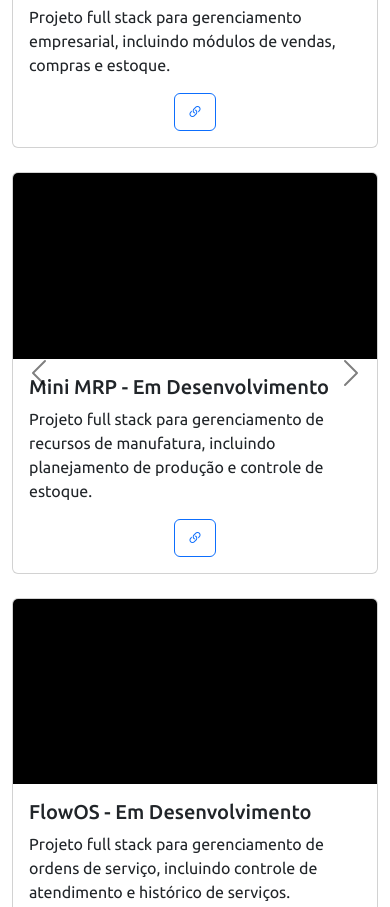
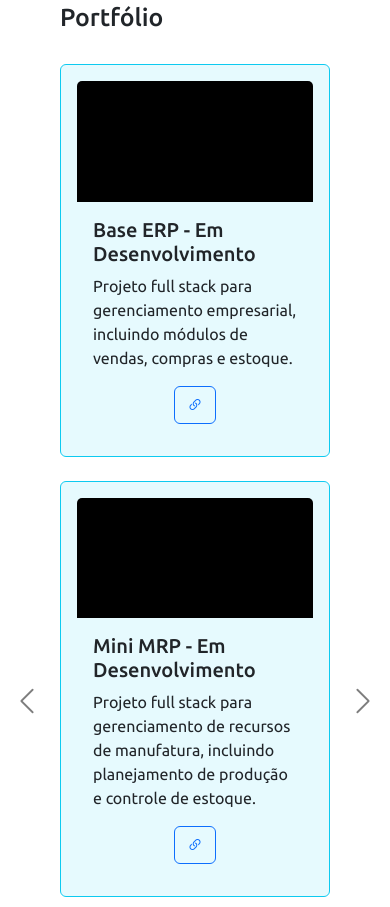
Before and after one commit to YuriMandina/Portfolio, a plain HTML site: page index.html in a window 390 px wide. Shown: the part 4908-5815 px from the top of the page. Drawn offline with nearby package versions, Linux system fonts and the light colour scheme.

Commit message:
Refactor styles and update portfolio carousel items for improved layout and responsiveness

```diff
--- a/assets/styles.css
+++ b/assets/styles.css
@@ -162,7 +162,6 @@ i.menu-mobile {
         font-size: 3rem;
     }
     section#inicio span#subtittle {
-        margin-right: 0;
         font-size: 1rem;
     }
     #main {
@@ -199,10 +198,12 @@ i.menu-mobile {
 
 @media (max-width: 1860px) {
     .carousel-control-prev{
-        margin-left: 0;
+        width: 30px;
+        margin-left: -3rem;
     }
 
     .carousel-control-next{
-        margin-right: 0;
+        width: 30px;
+        margin-right: -3rem;
     }
 }
--- a/index.html
+++ b/index.html
@@ -71,7 +71,7 @@
 
         </section>
 
-        <section class="container mt-5" id="sobre">
+        <section class="container mt-5 px-5" id="sobre">
             <div class="row w-100">
                 <div class="col-md-12">
                     <h2 class="pt-3">Sobre</h2>
@@ -251,17 +251,17 @@
             </div>
         </section>
 
-        <section id="portfolio" class="mt-5">
+        <section id="portfolio" class="mt-5 px-5">
             <div class="container pb-5 pt-5">
 
                 <h2 class="pb-4">Portfólio</h2>
 
-                <div id="carouselPortfolio" class="carousel carousel-dark slide">
+                <div id="carouselPortfolio" class="carousel carousel-dark slide p-6 " data-bs-ride="carousel">
                     <div class="carousel-inner">
-                        <div class="carousel-item active" data-bs-interval="10000">
+                        <div class="carousel-item active" data-bs-interval="8000">
                             <div class="row row-cols-1 row-cols-md-3 g-4">
                                 <div class="col">
-                                    <div class="card h-100">
+                                    <div class="card h-100 p-3 bg-info bg-opacity-10 border border-info rounded-end">
                                         <img src="/assets/images/basicerpbanner.png" class="card-img-top img-fluid w-100" alt="Basic ERP Banner">
                                         <div class="card-body">
                                             <h5 class="card-title">Base ERP - Em Desenvolvimento</h5>
@@ -273,7 +273,7 @@
                                     </div>
                                 </div>
                                 <div class="col">
-                                    <div class="card h-100">
+                                    <div class="card h-100 p-3 bg-info bg-opacity-10 border border-info rounded-end">
                                         <img src="/assets/images/minimrpbanner.png" class="card-img-top img-fluid w-100" alt="Mini MRP Banner">
                                         <div class="card-body">
                                             <h5 class="card-title">Mini MRP - Em Desenvolvimento</h5>
@@ -285,7 +285,7 @@
                                     </div>
                                 </div>
                                 <div class="col">
-                                    <div class="card h-100">
+                                    <div class="card h-100 p-3 bg-info bg-opacity-10 border border-info rounded-end">
                                         <img src="/assets/images/controledeosbanner.png" class="card-img-top img-fluid w-100" alt="Controle de Os Banner">
                                         <div class="card-body">
                                             <h5 class="card-title">FlowOS - Em Desenvolvimento</h5>
@@ -299,22 +299,22 @@
                             </div>
                         </div>
 
-                        <div class="carousel-item" data-bs-interval="2000">
+                        <div class="carousel-item" data-bs-interval="8000">
                             <div class="row row-cols-1 row-cols-md-3 g-4">
                                 <div class="col">
-                                    <div class="card h-100">
+                                    <div class="card h-100 p-3 bg-info bg-opacity-10 border border-info rounded-end">
                                         <img src="/assets/images/gestordepontobanner.png" class="card-img-top img-fluid w-100" alt="Gestor de Ponto Banner">
                                         <div class="card-body">
                                             <h5 class="card-title">Gestor Pontus - Em Desenvolvimento</h5>
                                             <p class="card-text">Projeto full stack para gerenciamento de ponto, horas extras e banco de horas.</p>
                                             <div class="d-flex justify-content-center">
-                                                <a href="#" target="_blank" class="btn btn-outline-primary"><i class="bi bi-link-45deg"></i></a>
+                                                <a href="#" target="_blank" class="btn btn-outline-primary"><i class="bi bi-link-45deg "></i></a>
                                             </div>
                                         </div>
                                     </div>
                                 </div>
                                 <div class="col">
-                                    <div class="card h-100">
+                                    <div class="card h-100 p-3 bg-info bg-opacity-10 border border-info rounded-end">
                                         <img src="/assets/images/minimrpbanner.png" class="card-img-top img-fluid w-100" alt="Mini MRP Banner">
                                         <div class="card-body">
                                             <h5 class="card-title">Estoque + - Em Desenvolvimento</h5>
@@ -326,7 +326,7 @@
                                     </div>
                                 </div>
                                 <div class="col">
-                                    <div class="card h-100">
+                                    <div class="card h-100 p-3 bg-info bg-opacity-10 border border-info rounded-end">
                                         <img src="/assets/images/controledeosbanner.png" class="card-img-top img-fluid w-100" alt="Controle de Os Banner">
                                         <div class="card-body">
                                             <h5 class="card-title">EPIControl - Em Desenvolvimento</h5>
@@ -361,4 +361,4 @@
     <script src="assets/bootstrap/js/bootstrap.bundle.min.js"></script>
     <script src="assets/script.js"></script>
 </body>
-</html
+</html>
```
